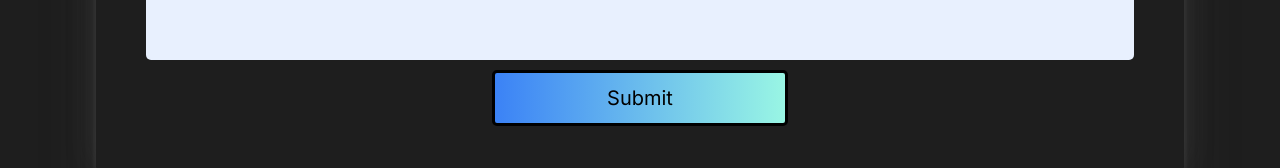
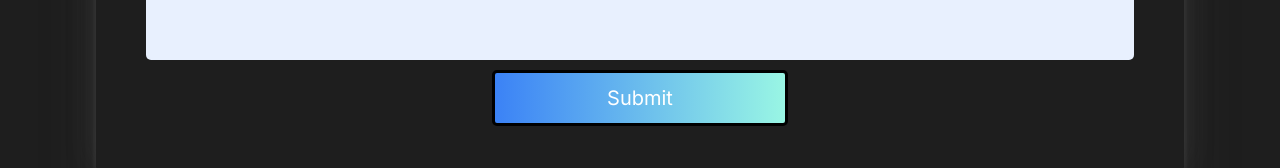
Before and after one commit to EthanMuir/EthanMuir-portfolio-website, a Next.js app: page /contact in a window 1280 px wide. Shown: the part 652-820 px from the top of the page. Built offline with nearby package versions, Linux system fonts and the light colour scheme.

Commit message:
Update page.jsx

```diff
--- a/src/app/contact/page.jsx
+++ b/src/app/contact/page.jsx
@@ -92,8 +92,8 @@ export default function Contact()
             <label htmlFor="message">Message</label>
             <textarea className="text-black" id="message" rows="6" name="message"></textarea>
           </div>
-          <div className=" button block">
-            <button className='text-black bg-gradient-to-r from-blue-500 to-teal-200' type="submit">Submit</button>
+          <div className="button block">
+            <button className='text-white bg-gradient-to-r from-blue-500 to-teal-200' type="submit">Submit</button>
           </div>
         </form>
       );
```
